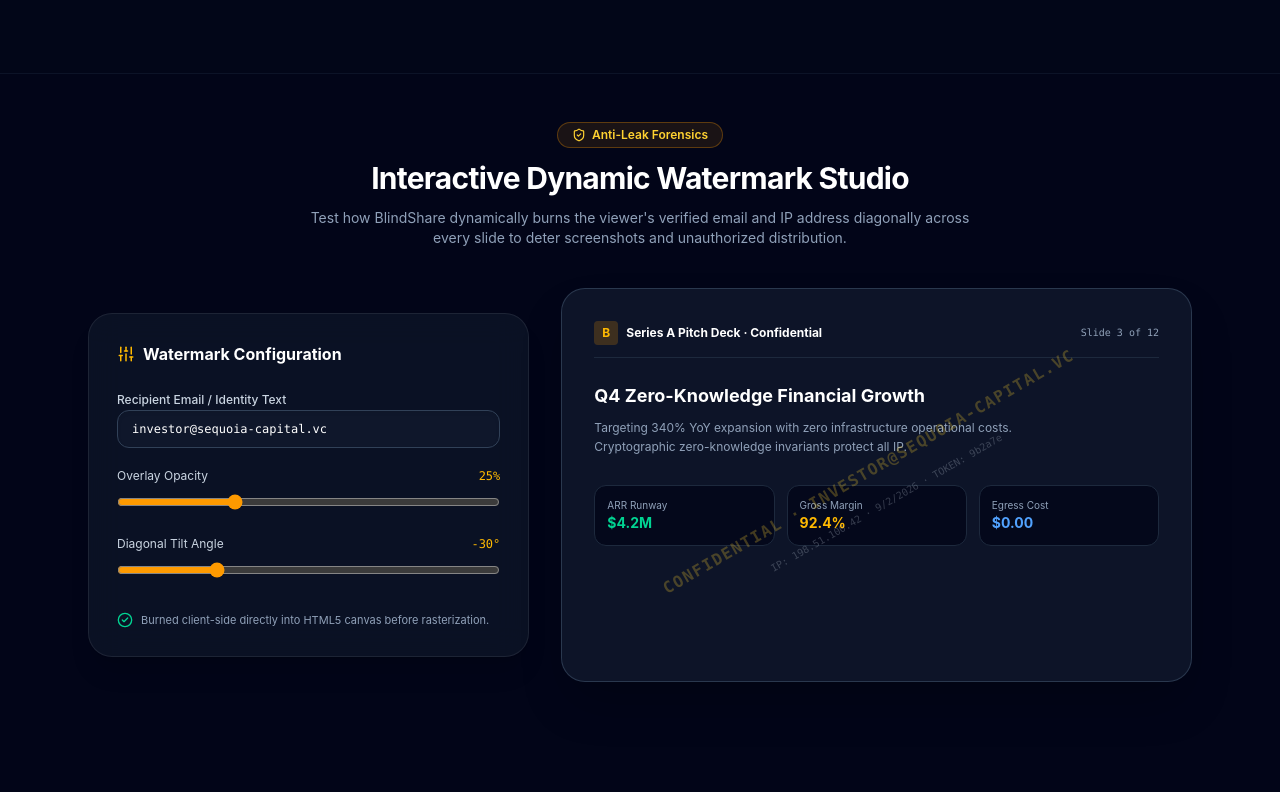
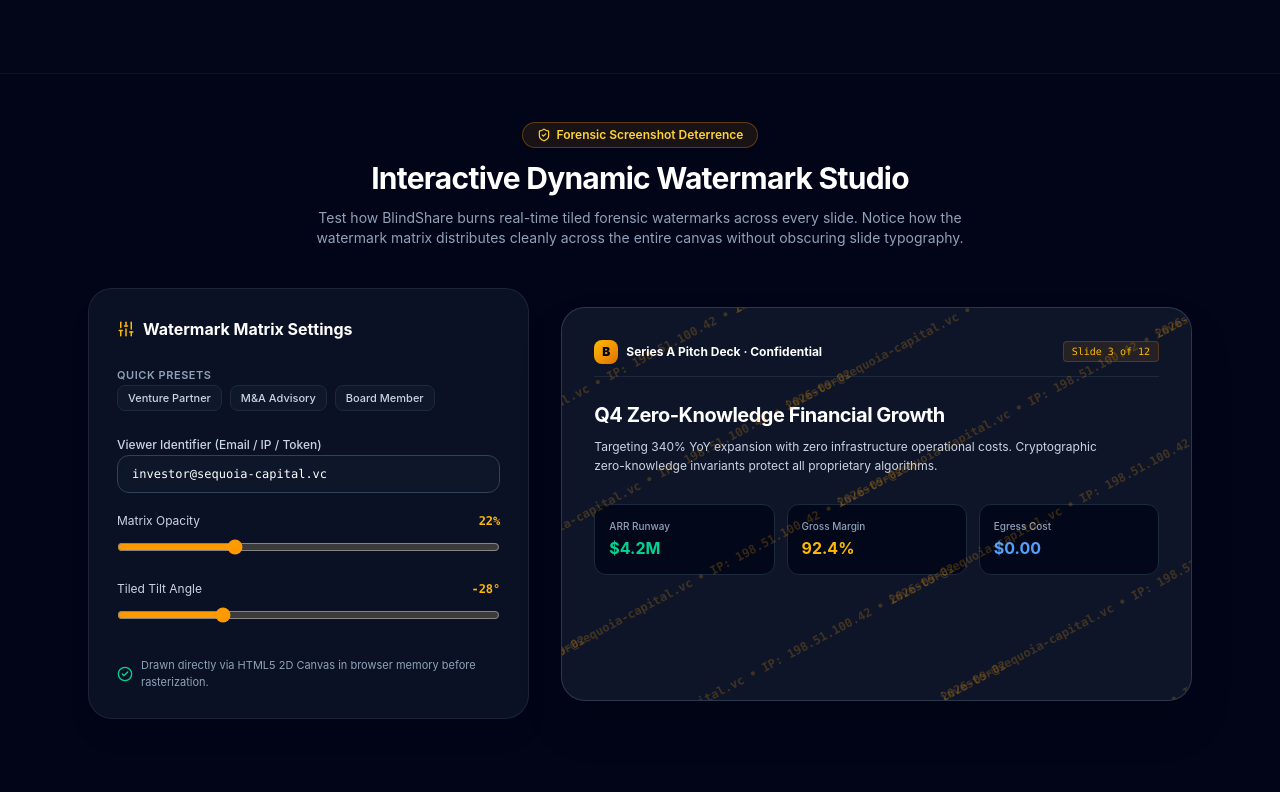
Before and after one commit to SudhirDevOps1/BlindShare, a Next.js app: page / in a window 1280 px wide. Shown: the part 2840-3632 px from the top of the page. Built offline with nearby package versions, Linux system fonts and the light colour scheme; no server answers.

Commit message:
feat(viewer): upgrade live dynamic watermark with center rotation and zero-collision pitch

```diff
--- a/src/components/landing/features-showcase.tsx
+++ b/src/components/landing/features-showcase.tsx
@@ -26,8 +26,45 @@ import {
 export function FeaturesShowcase() {
   // 1. Watermark Interactive Simulator State
   const [watermarkText, setWatermarkText] = useState("investor@sequoia-capital.vc");
-  const [watermarkOpacity, setWatermarkOpacity] = useState(25);
-  const [watermarkAngle, setWatermarkAngle] = useState(-30);
+  const [watermarkOpacity, setWatermarkOpacity] = useState(22);
+  const [watermarkAngle, setWatermarkAngle] = useState(-28);
+  const watermarkCanvasRef = React.useRef<HTMLCanvasElement | null>(null);
+
+  // Redraw Canvas Watermark whenever text, opacity, or angle changes
+  React.useEffect(() => {
+    const canvas = watermarkCanvasRef.current;
+    if (!canvas) return;
+    const ctx = canvas.getContext("2d");
+    if (!ctx) return;
+
+    const width = canvas.parentElement?.clientWidth || 700;
+    const height = canvas.parentElement?.clientHeight || 420;
+    canvas.width = width;
+    canvas.height = height;
+
+    ctx.clearRect(0, 0, width, height);
+    ctx.save();
+    ctx.translate(width / 2, height / 2);
+    ctx.rotate((watermarkAngle * Math.PI) / 180);
+    ctx.translate(-width / 2, -height / 2);
+
+    const opacityFrac = Math.max(0.08, Math.min(0.6, watermarkOpacity / 100));
+    ctx.fillStyle = `rgba(245, 158, 11, ${opacityFrac})`;
+    ctx.font = "bold 12px ui-monospace, SFMono-Regular, Menlo, monospace";
+    ctx.textAlign = "center";
+
+    const label = `${watermarkText.trim() || "CONFIDENTIAL"} • IP: 198.51.100.42 • ${new Date().toISOString().substring(0, 10)}`;
+
+    const stepX = 360;
+    const stepY = 110;
+
+    for (let x = -width * 1.5; x < width * 2.5; x += stepX) {
+      for (let y = -height * 1.5; y < height * 2.5; y += stepY) {
+        ctx.fillText(label, x, y);
+      }
+    }
+    ctx.restore();
+  }, [watermarkText, watermarkOpacity, watermarkAngle]);
 
   // 2. Heatmap Dwell Simulator State
   const [activeSlide, setActiveSlide] = useState(3);
@@ -75,13 +112,13 @@ export function FeaturesShowcase() {
         <div className="text-center space-y-3 mb-10">
           <div className="inline-flex items-center gap-1.5 rounded-full border border-amber-500/30 bg-amber-500/10 px-3.5 py-1 text-xs font-semibold text-amber-300">
             <ShieldCheck className="h-3.5 w-3.5" />
-            <span>Anti-Leak Forensics</span>
+            <span>Forensic Screenshot Deterrence</span>
           </div>
           <h2 className="text-2xl sm:text-3xl font-bold text-white tracking-tight">
             Interactive Dynamic Watermark Studio
           </h2>
           <p className="text-xs sm:text-sm text-slate-400 max-w-2xl mx-auto">
-            Test how BlindShare dynamically burns the viewer's verified email and IP address diagonally across every slide to deter screenshots and unauthorized distribution.
+            Test how BlindShare burns real-time tiled forensic watermarks across every slide. Notice how the watermark matrix distributes cleanly across the entire canvas without obscuring slide typography.
           </p>
         </div>
 
@@ -90,28 +127,48 @@ export function FeaturesShowcase() {
           <div className="lg:col-span-5 glass-panel rounded-3xl p-6 sm:p-7 space-y-5 border border-slate-800/80 shadow-xl">
             <h3 className="text-base font-bold text-white flex items-center gap-2">
               <Sliders className="h-4.5 w-4.5 text-amber-400" />
-              <span>Watermark Configuration</span>
+              <span>Watermark Matrix Settings</span>
             </h3>
 
+            {/* Quick Presets */}
+            <div className="space-y-1.5">
+              <label className="text-[11px] font-semibold text-slate-400 uppercase tracking-wider">Quick Presets</label>
+              <div className="flex flex-wrap gap-2">
+                {[
+                  { label: "Venture Partner", text: "partner@sequoia.vc" },
+                  { label: "M&A Advisory", text: "dealteam@morganstanley.com" },
+                  { label: "Board Member", text: "director@board.internal" },
+                ].map((preset) => (
+                  <button
+                    key={preset.label}
+                    onClick={() => setWatermarkText(preset.text)}
+                    className="rounded-lg bg-slate-900 px-2.5 py-1 text-[11px] font-medium text-slate-300 hover:text-amber-300 hover:bg-slate-800 border border-slate-800 transition"
+                  >
+                    {preset.label}
+                  </button>
+                ))}
+              </div>
+            </div>
+
             <div className="space-y-2">
-              <label className="text-xs font-medium text-slate-300">Recipient Email / Identity Text</label>
+              <label className="text-xs font-medium text-slate-300">Viewer Identifier (Email / IP / Token)</label>
               <input
                 type="text"
                 value={watermarkText}
                 onChange={(e) => setWatermarkText(e.target.value)}
-                className="w-full rounded-xl border border-slate-700 bg-slate-900 px-3.5 py-2.5 text-xs text-white placeholder-slate-500 focus:border-amber-500 focus:outline-none focus:ring-1 focus:ring-amber-500 font-mono shadow-inner"
+                className="w-full rounded-xl border border-slate-700 bg-slate-900/90 px-3.5 py-2.5 text-xs text-white placeholder-slate-500 focus:border-amber-500 focus:outline-none focus:ring-1 focus:ring-amber-500 font-mono shadow-inner"
               />
             </div>
 
             <div className="space-y-2">
               <div className="flex justify-between text-xs text-slate-300">
-                <span>Overlay Opacity</span>
-                <span className="font-mono text-amber-400">{watermarkOpacity}%</span>
+                <span>Matrix Opacity</span>
+                <span className="font-mono text-amber-400 font-semibold">{watermarkOpacity}%</span>
               </div>
               <input
                 type="range"
                 min="10"
-                max="60"
+                max="50"
                 value={watermarkOpacity}
                 onChange={(e) => setWatermarkOpacity(Number(e.target.value))}
                 className="w-full accent-amber-500 cursor-pointer"
@@ -120,8 +177,8 @@ export function FeaturesShowcase() {
 
             <div className="space-y-2">
               <div className="flex justify-between text-xs text-slate-300">
-                <span>Diagonal Tilt Angle</span>
-                <span className="font-mono text-amber-400">{watermarkAngle}°</span>
+                <span>Tiled Tilt Angle</span>
+                <span className="font-mono text-amber-400 font-semibold">{watermarkAngle}°</span>
               </div>
               <input
                 type="range"
@@ -135,65 +192,53 @@ export function FeaturesShowcase() {
 
             <div className="pt-2 flex items-center gap-2 text-[11px] text-slate-400">
               <CheckCircle2 className="h-4 w-4 text-emerald-400 shrink-0" />
-              <span>Burned client-side directly into HTML5 canvas before rasterization.</span>
+              <span>Drawn directly via HTML5 2D Canvas in browser memory before rasterization.</span>
             </div>
           </div>
 
-          {/* Live Document Preview Card with Watermark */}
+          {/* Live Document Preview Card with True Tiled HTML5 Canvas Watermark */}
           <div className="lg:col-span-7 relative">
-            <div className="rounded-3xl border border-slate-700/80 bg-slate-900/90 shadow-2xl p-6 sm:p-8 aspect-[16/10] relative overflow-hidden flex flex-col justify-between select-none">
-              {/* Mock Pitch Deck Document Content */}
+            <div className="rounded-3xl border border-slate-700/80 bg-slate-900/95 shadow-2xl p-6 sm:p-8 aspect-[16/10] relative overflow-hidden flex flex-col justify-between select-none">
+              {/* Document Content Layer */}
               <div className="space-y-4 z-10">
                 <div className="flex items-center justify-between border-b border-slate-800 pb-3">
                   <div className="flex items-center gap-2">
-                    <div className="h-6 w-6 rounded bg-amber-500/20 flex items-center justify-center text-amber-400 text-xs font-bold">
+                    <div className="h-6 w-6 rounded-lg bg-gradient-to-br from-amber-400 to-amber-600 flex items-center justify-center text-slate-950 text-xs font-black">
                       B
                     </div>
                     <span className="font-bold text-white text-xs">Series A Pitch Deck · Confidential</span>
                   </div>
-                  <span className="text-[10px] font-mono text-slate-400">Slide 3 of 12</span>
+                  <span className="text-[10px] font-mono text-amber-400 bg-amber-500/10 px-2 py-0.5 rounded border border-amber-500/20">Slide 3 of 12</span>
                 </div>
 
                 <div className="space-y-2 pt-2">
-                  <h4 className="text-lg font-bold text-white">Q4 Zero-Knowledge Financial Growth</h4>
-                  <p className="text-xs text-slate-400 leading-relaxed max-w-md">
-                    Targeting 340% YoY expansion with zero infrastructure operational costs. Cryptographic zero-knowledge invariants protect all IP.
+                  <h4 className="text-lg sm:text-xl font-bold text-white tracking-tight">Q4 Zero-Knowledge Financial Growth</h4>
+                  <p className="text-xs text-slate-300 leading-relaxed max-w-lg">
+                    Targeting 340% YoY expansion with zero infrastructure operational costs. Cryptographic zero-knowledge invariants protect all proprietary algorithms.
                   </p>
                 </div>
 
                 <div className="grid grid-cols-3 gap-3 pt-3">
-                  <div className="rounded-xl bg-slate-950/80 p-3 border border-slate-800">
-                    <div className="text-[10px] text-slate-400">ARR Runway</div>
-                    <div className="text-sm font-bold text-emerald-400">$4.2M</div>
+                  <div className="rounded-xl bg-slate-950/90 p-3.5 border border-slate-800">
+                    <div className="text-[10px] text-slate-400 font-medium">ARR Runway</div>
+                    <div className="text-base font-bold text-emerald-400 mt-0.5">$4.2M</div>
                   </div>
-                  <div className="rounded-xl bg-slate-950/80 p-3 border border-slate-800">
-                    <div className="text-[10px] text-slate-400">Gross Margin</div>
-                    <div className="text-sm font-bold text-amber-400">92.4%</div>
+                  <div className="rounded-xl bg-slate-950/90 p-3.5 border border-slate-800">
+                    <div className="text-[10px] text-slate-400 font-medium">Gross Margin</div>
+                    <div className="text-base font-bold text-amber-400 mt-0.5">92.4%</div>
                   </div>
-                  <div className="rounded-xl bg-slate-950/80 p-3 border border-slate-800">
-                    <div className="text-[10px] text-slate-400">Egress Cost</div>
-                    <div className="text-sm font-bold text-blue-400">$0.00</div>
+                  <div className="rounded-xl bg-slate-950/90 p-3.5 border border-slate-800">
+                    <div className="text-[10px] text-slate-400 font-medium">Egress Cost</div>
+                    <div className="text-base font-bold text-blue-400 mt-0.5">$0.00</div>
                   </div>
                 </div>
               </div>
 
-              {/* Dynamic Diagonal Watermark Grid Overlay */}
-              <div
-                className="absolute inset-0 pointer-events-none flex items-center justify-center z-20"
-                style={{
-                  transform: `rotate(${watermarkAngle}deg)`,
-                  opacity: watermarkOpacity / 100,
-                }}
-              >
-                <div className="text-center space-y-4">
-                  <div className="text-sm sm:text-base font-mono font-black text-amber-300 uppercase tracking-widest whitespace-nowrap">
-                    CONFIDENTIAL · {watermarkText}
-                  </div>
-                  <div className="text-[10px] font-mono text-slate-300">
-                    IP: 198.51.100.42 · {new Date().toLocaleDateString()} · TOKEN: 9b2a7e
-                  </div>
-                </div>
-              </div>
+              {/* True Real-time HTML5 Tiled Canvas Watermark Matrix */}
+              <canvas
+                ref={watermarkCanvasRef}
+                className="pointer-events-none absolute inset-0 block h-full w-full z-20"
+              />
             </div>
           </div>
         </div>
```
Also changed, not shown: src/components/pdf-viewer/pdf-renderer.tsx (+27 -12 lines), src/components/viewer/media-renderer.tsx (+6 -4 lines).
